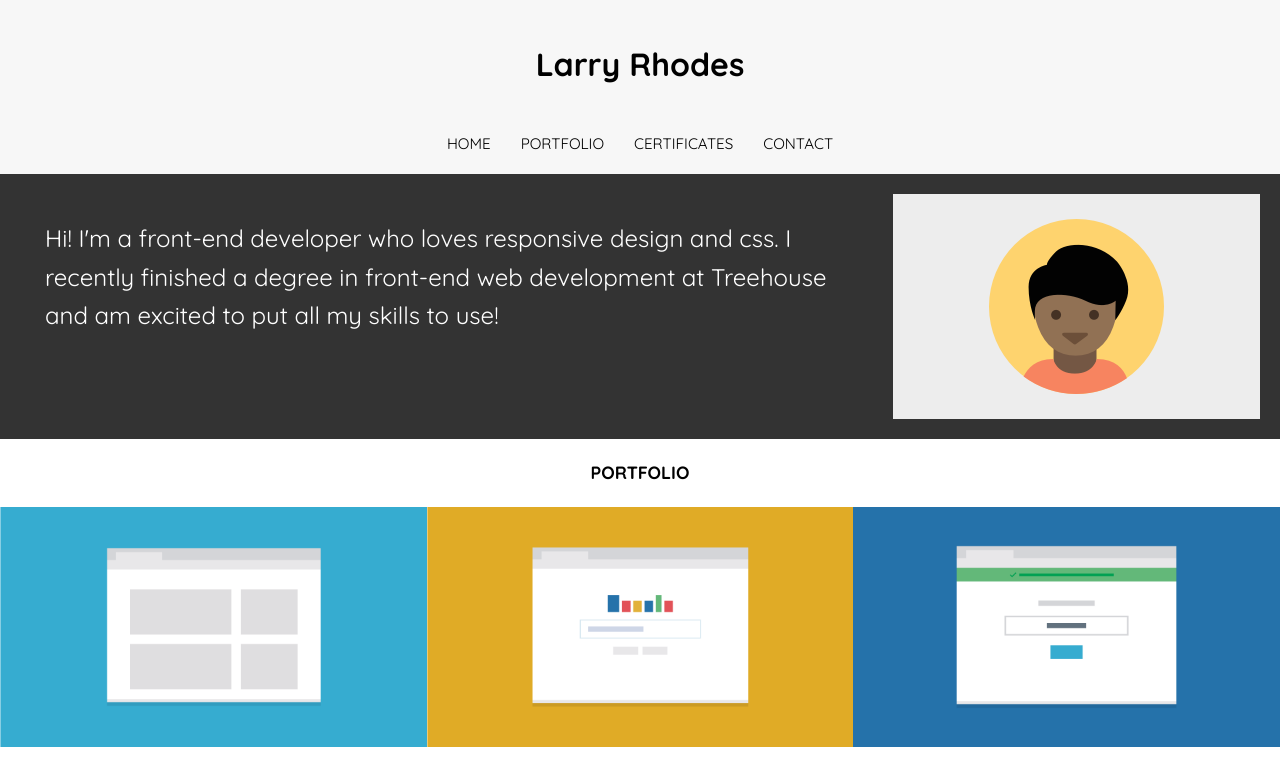
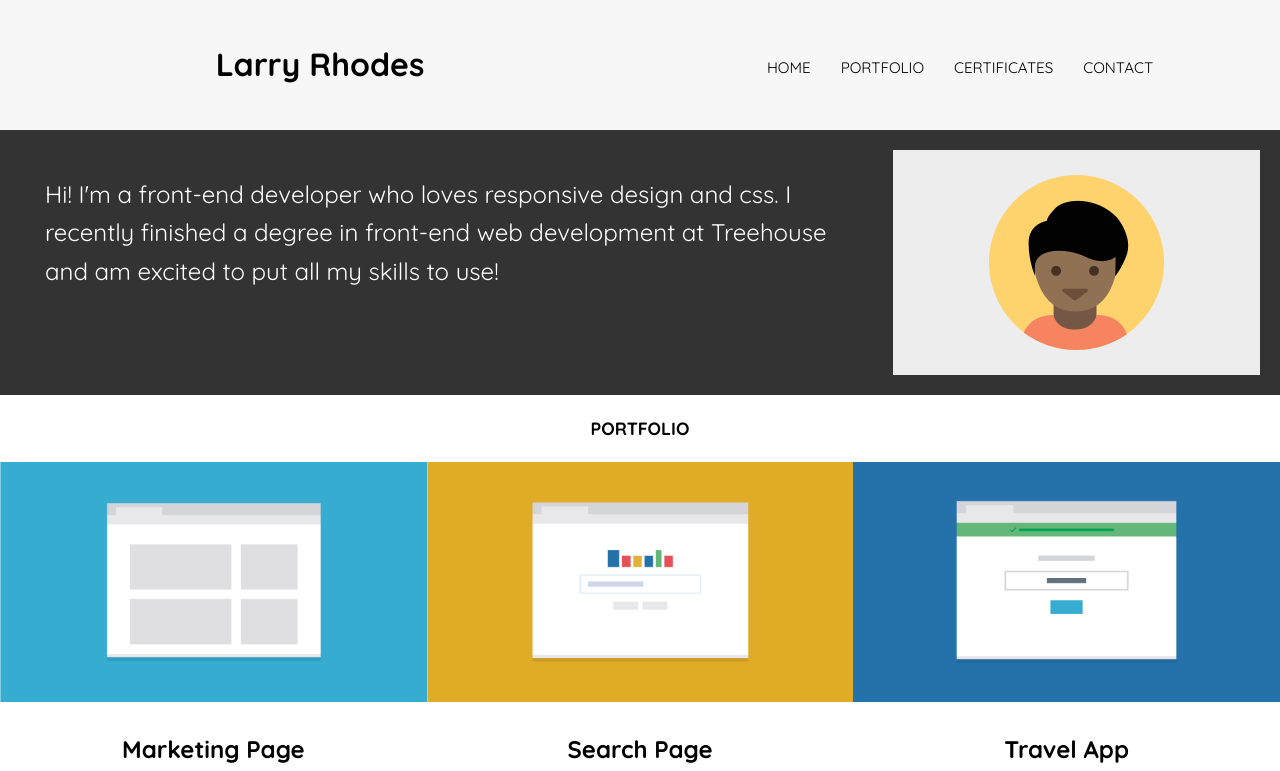
Before and after one commit to webdevotter/front-end-web-development-techdegree-project-2, a plain HTML site: page index.html in a window 1280 px wide. Shown: the top 771 px of the page. Drawn offline with Linux system fonts and the light colour scheme.

Commit message:
1024 nav flex

```diff
--- a/styles.css
+++ b/styles.css
@@ -97,6 +97,10 @@ img {
 .item8, .item9 {
     flex: 1;
 }
+/* .item1, .item2, .item3,
+.item4, .item5, .item6 {
+    margin: 0 5px;
+} */
 
 /* ----Media Queries---- */
 
@@ -105,6 +109,8 @@ img {
 .nav     {
     display: flex;
     justify-content: center;
+    flex-wrap: wrap;
+    align-content: center;
 }
 .container_one {
     display: flex;
@@ -122,7 +128,15 @@ img {
 }
 .container_two>* {
     flex: 1 1 384px;
+    width: 90%;
 }
+
+/* .item1, .item2, .item3,
+.item4, .item5, .item6 {
+    flex: 1;
+    flex-direction: column;
+    margin: 0px 5px;
+} */
 
 .item7, .item8, .item9 {
     flex: 1;
@@ -137,12 +151,15 @@ img {
         font-size: 1.5em;
         padding: 25px
     }
-/* @media (min-width: 1366px) {
-    .container_two>* {
-        flex: 1 1 500px;
+    .main-header {
+
+        display: flex;
     }
-    #greeting {
-        font-size: 2em;
-        padding: 25px
-    } */
+
+    .name , .nav {
+        flex: 1;
+    }
+    .nav {
+        line-height: 0;
+    }
 }
```
